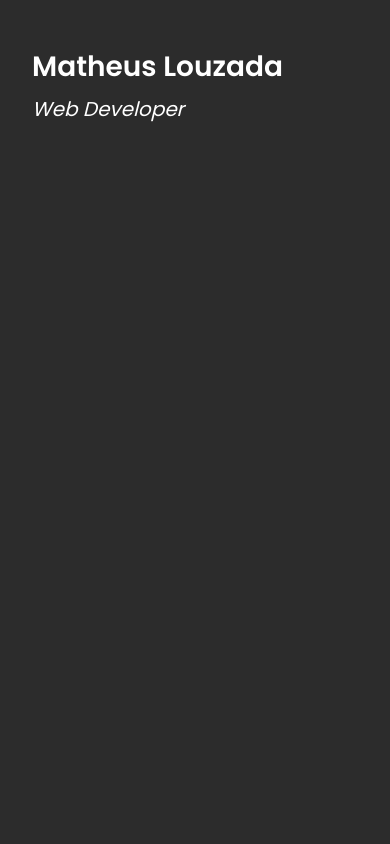
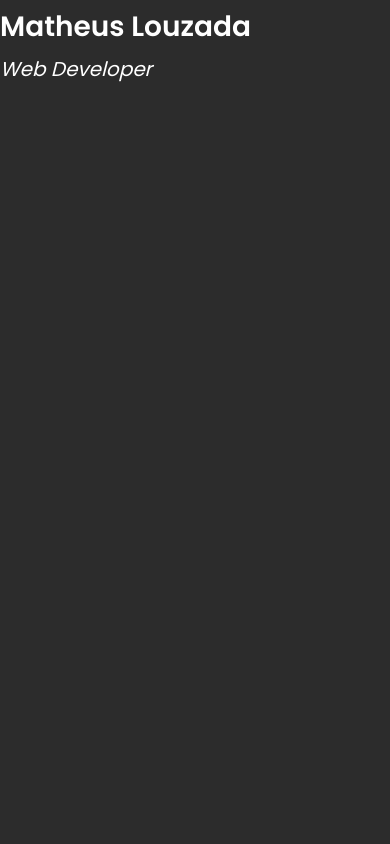
Before and after one commit to mtlouzada/my-portfolio, a Next.js app: page / in a window 390 px wide. Shown: the top 844 px of the page. Built offline with nearby package versions, Linux system fonts and the light colour scheme.

Commit message:
feat: update header style, and delete some old mobile style details

```diff
--- a/src/app/components/header/header.scss
+++ b/src/app/components/header/header.scss
@@ -2,7 +2,6 @@
     display: flex;
     flex-direction: column;
     color: var(--text-primary);
-    gap: 24px;
     width: 100%;
     height: 100vh;
 
@@ -20,9 +19,8 @@
     }
 
     @media (min-width: 768px) {
-        flex-direction: row-reverse;
         align-items: center;
-        gap: 24px;
+
 
         img {
             border-radius: 100%;
--- a/src/app/styles/home.scss
+++ b/src/app/styles/home.scss
@@ -1,9 +1,7 @@
 .container {
     display: flex;
     flex-direction: column;
-    padding: 40px 32px;
     gap: 24px;
-    justify-items: center;
 
     .buttons {
         display: flex;
@@ -38,7 +36,6 @@
 @media (min-width: 768px){
     .container{
         padding: 70px 60px;
-        height: 100vh;
         align-items: center;
         justify-items: start;
         justify-content: space-between;
```
